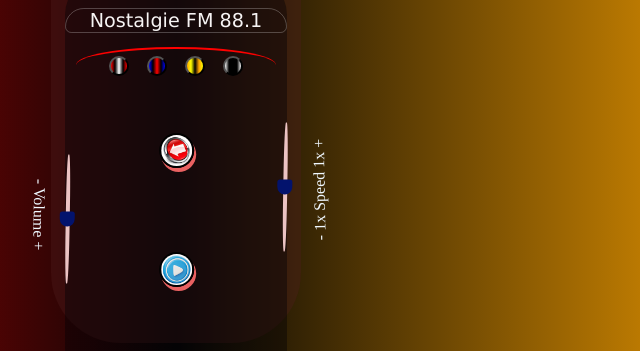
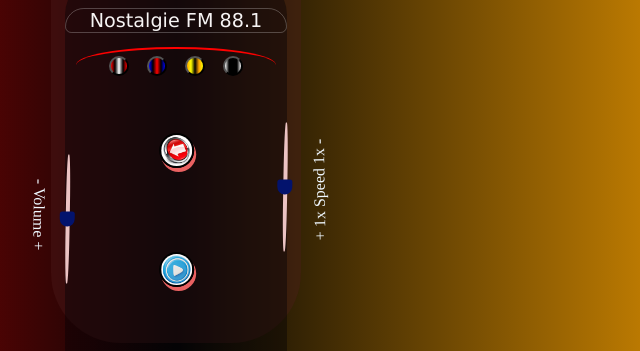
Before and after one commit to jihadabch/.station, a plain HTML site: page index.html in a window 1280 px wide. Shown: the part 265-616 px from the top of the page, 464-1104 px from the left. Drawn offline with Linux system fonts and the light colour scheme.

Commit message:
Add files via upload

```diff
--- a/index.html
+++ b/index.html
@@ -218,7 +218,7 @@
 			<input id="inputVolume" type="range">
 		</article>
 		<article id="divspeed">
-			<p id="h3d"> - 1x Speed 1x +</p>
+			<p id="h3d"> + 1x Speed 1x -</p>
 		</article>
 		<article id="spee">
 			<input id="inputSpeed" type="range">
```
